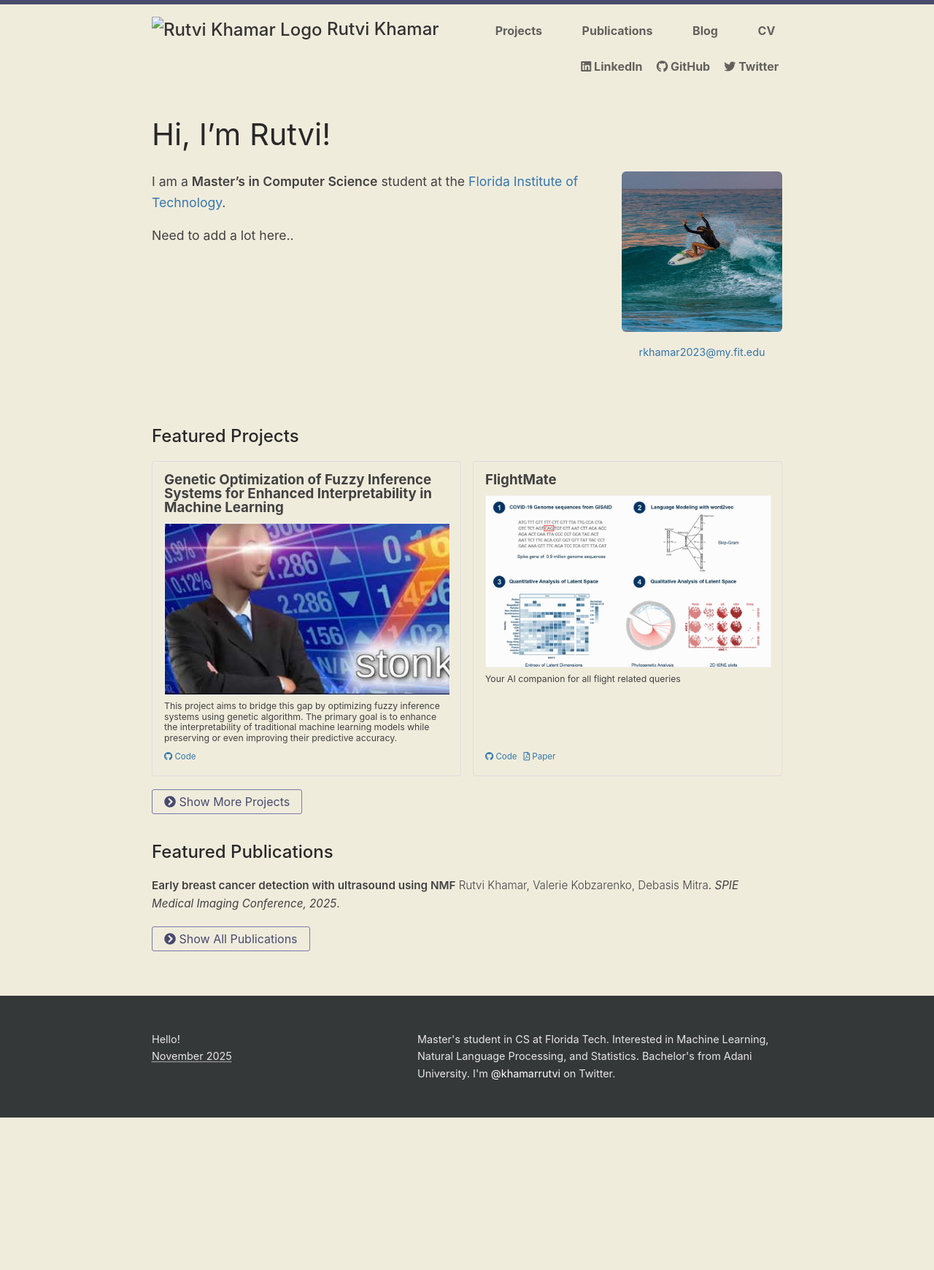
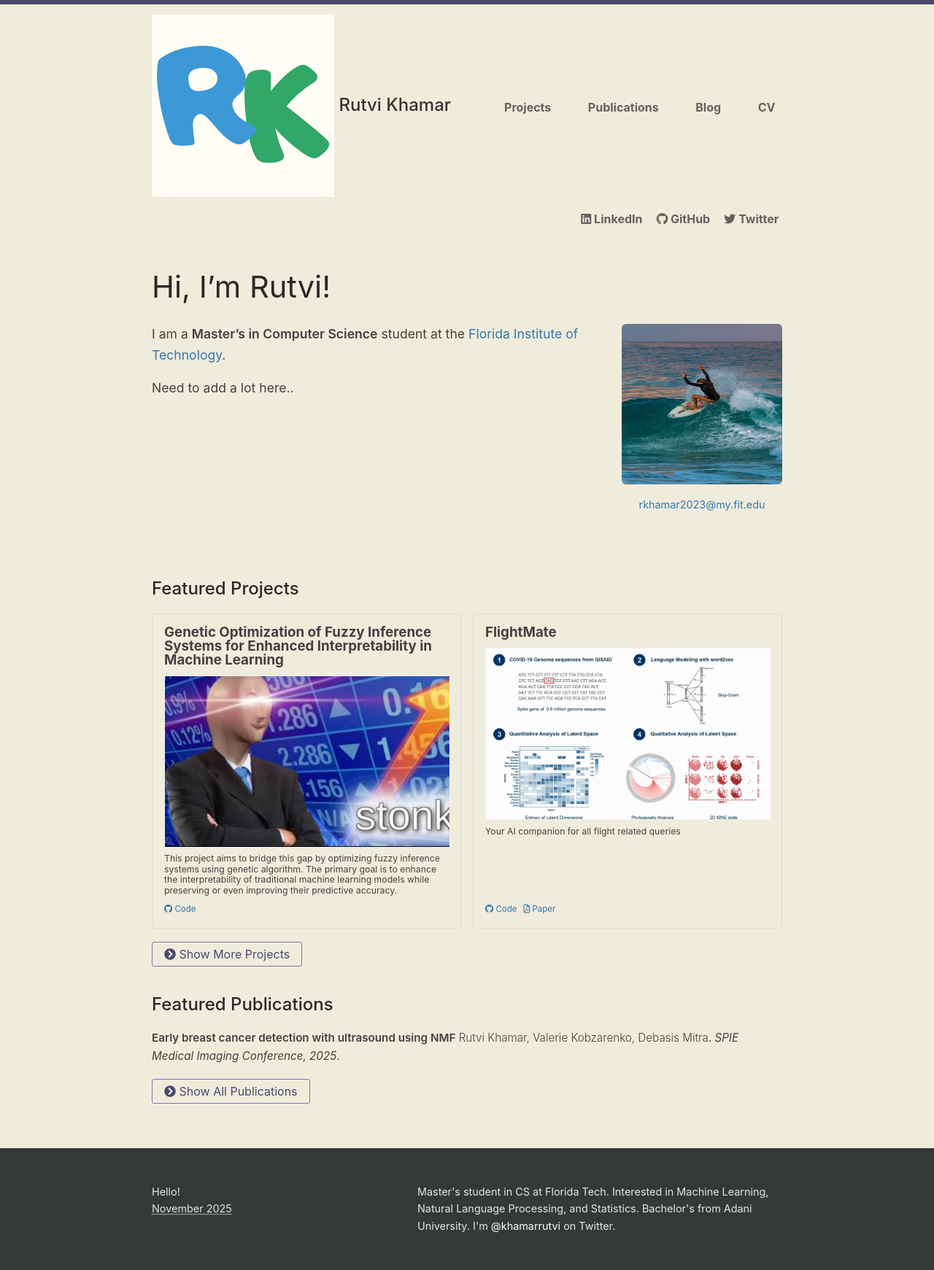
Before and after one commit to rutvi02/rutvi02.github.io, a Jekyll site: the page built from index.md, in a window 1280 px wide. Shown: the whole page at 73% size. Built offline with Jekyll 4.4.1, drawn with Linux system fonts in a browser that asks for light colours; before the commit the page ends 1532 px from its top, so only the background shows below that.

Commit message:
adding title icon

```diff
--- a/_includes/header.html
+++ b/_includes/header.html
@@ -2,7 +2,7 @@
 <header class="page-header">
   <nav class="container">
     <a class="site-title" href="{{ absolute_url }}/">
-      <img src="{{ '/Users/rutvikhamar/Desktop/rutvi02.github.io/rpk.png' | relative_url }}" alt="Rutvi Khamar Logo" class="site-title-icon">
+      <img src="{{ '/assets/rpk.png' | relative_url }}" alt="Rutvi Khamar Logo" class="site-title-icon">
       {{ site.title }}
     </a>
     <!-- <a class="site-title" href="{{ absolute_url }}/">{{ site.title }}</a> -->
```
Also changed, not shown: assets/rpk.png (renamed from rpk.png).
